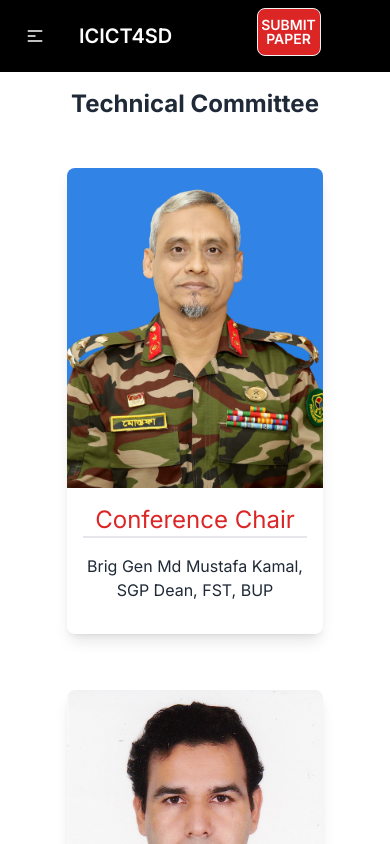
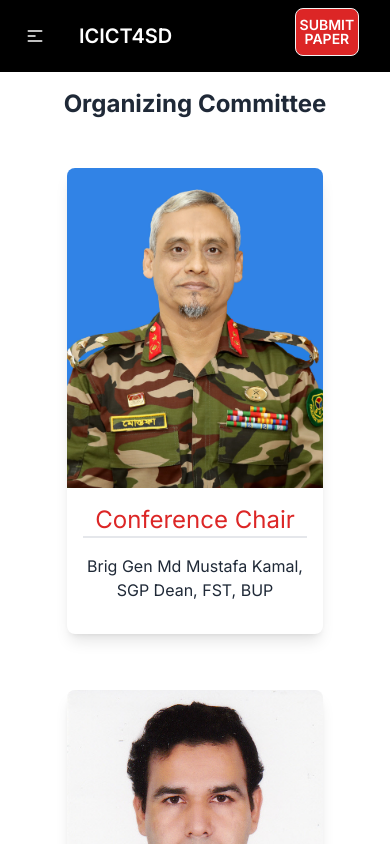
Before and after one commit to Moheb619/icict4sd, a Next.js app: page /OrganizingCommittee in a window 390 px wide. Shown: the top 844 px of the page. Built offline with nearby package versions, Linux system fonts and the light colour scheme.

Commit message:
responsive fixed 2

```diff
--- a/src/app/OrganizingCommittee/page.tsx
+++ b/src/app/OrganizingCommittee/page.tsx
@@ -13,7 +13,7 @@ const OrganizingCommiteeDetails = [
 const OrganizingCommitee = () => {
   return (
     <div className="flex flex-col items-center p-4 md:p-12">
-      <h1 className="text-2xl md:text-4xl font-bold">Technical Committee</h1>
+      <h1 className="text-2xl md:text-4xl font-bold">Organizing Committee</h1>
       <div className="flex flex-col my-5">
         <div className="flex flex-wrap justify-center my-5 mx-auto">
           <div className="mx-2 md:mx-5 my-2 md:my-0">
--- a/src/app/components/common/Nav/Nav.tsx
+++ b/src/app/components/common/Nav/Nav.tsx
@@ -169,7 +169,7 @@ const Nav = () => {
           </li>
         </ul>
       </div>
-      <div className="navbar-end flex flex-col items-center md:flex-row md:items-center">
+      <div className="navbar-end flex flex-col items-center md:flex-row md:items-center pl-[4.8rem]">
         <Link href={"https://easychair.org/account/signin?l=eYQ3YqpXQbsEZ9w5parN3t"} className="btn bg-red-600 text-white hover:scale-105 mb-2 md:mb-0 md:ml-4 w-[4rem] md:w-auto">
           Submit Paper
         </Link>
```
